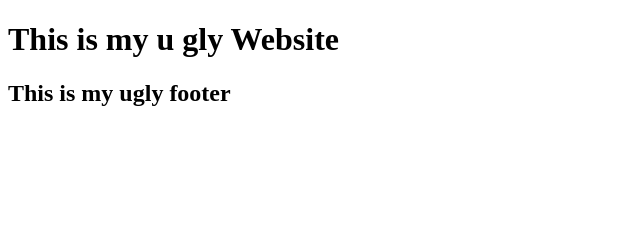
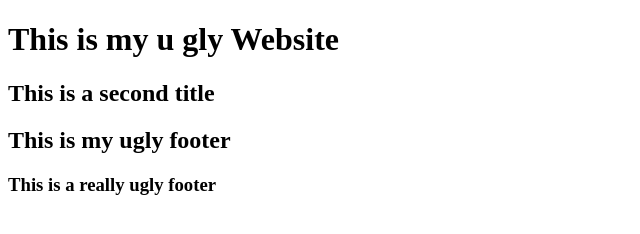
Before and after one commit to Alex-fatou/my-website, a plain HTML site: page index.html in a window 1280 px wide. Shown: the whole page, without its empty margins (0-640 px from the left). Drawn offline with Linux system fonts and the light colour scheme.

Commit message:
Added new h3 element in the footer

```diff
--- a/index.html
+++ b/index.html
@@ -7,9 +7,11 @@
 </head>
 <body>
     <h1> This is my u gly Website </h1>
+    <h2> This is a second title</h2>
     <footer>
         <div>
             <h2>This is my ugly footer</h2>
+            <h3>This is a really ugly footer</h3>
         </div>
     </footer>
 </body>
```
